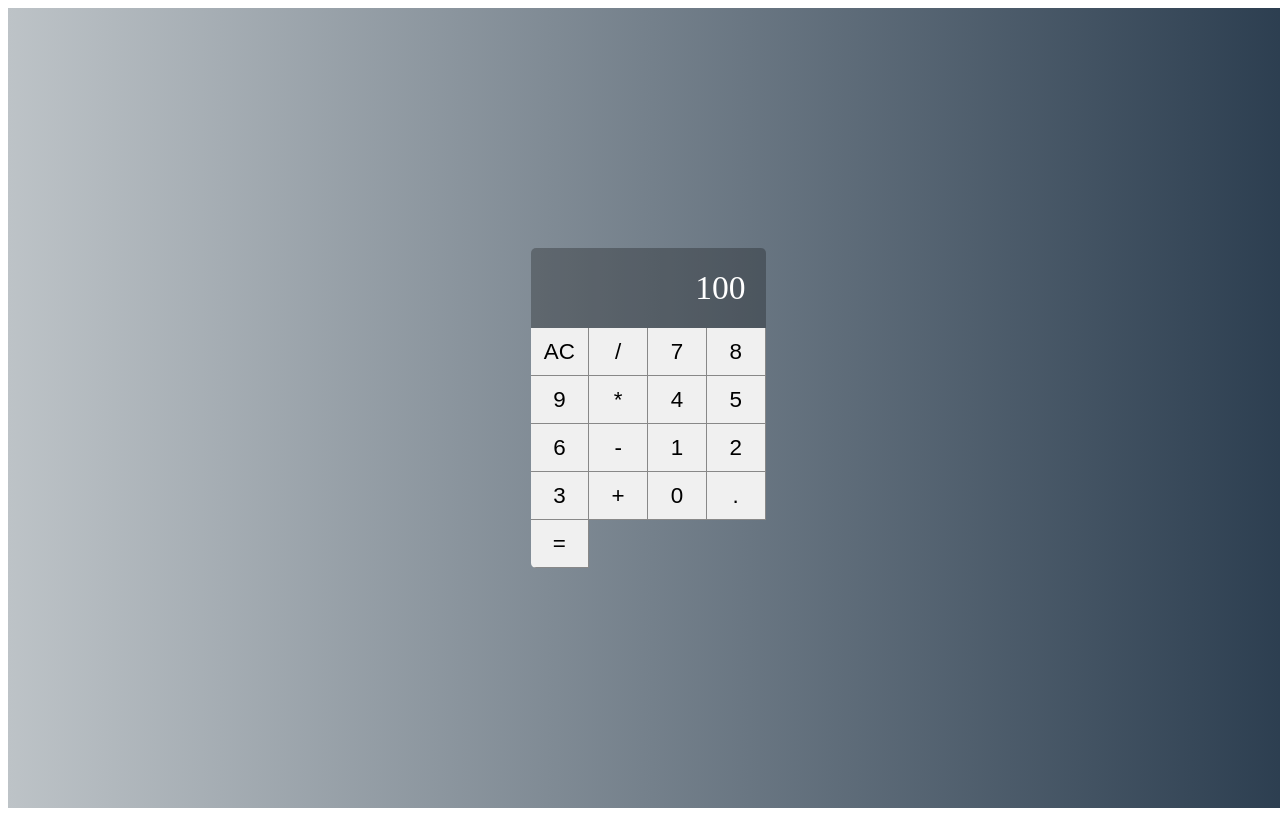
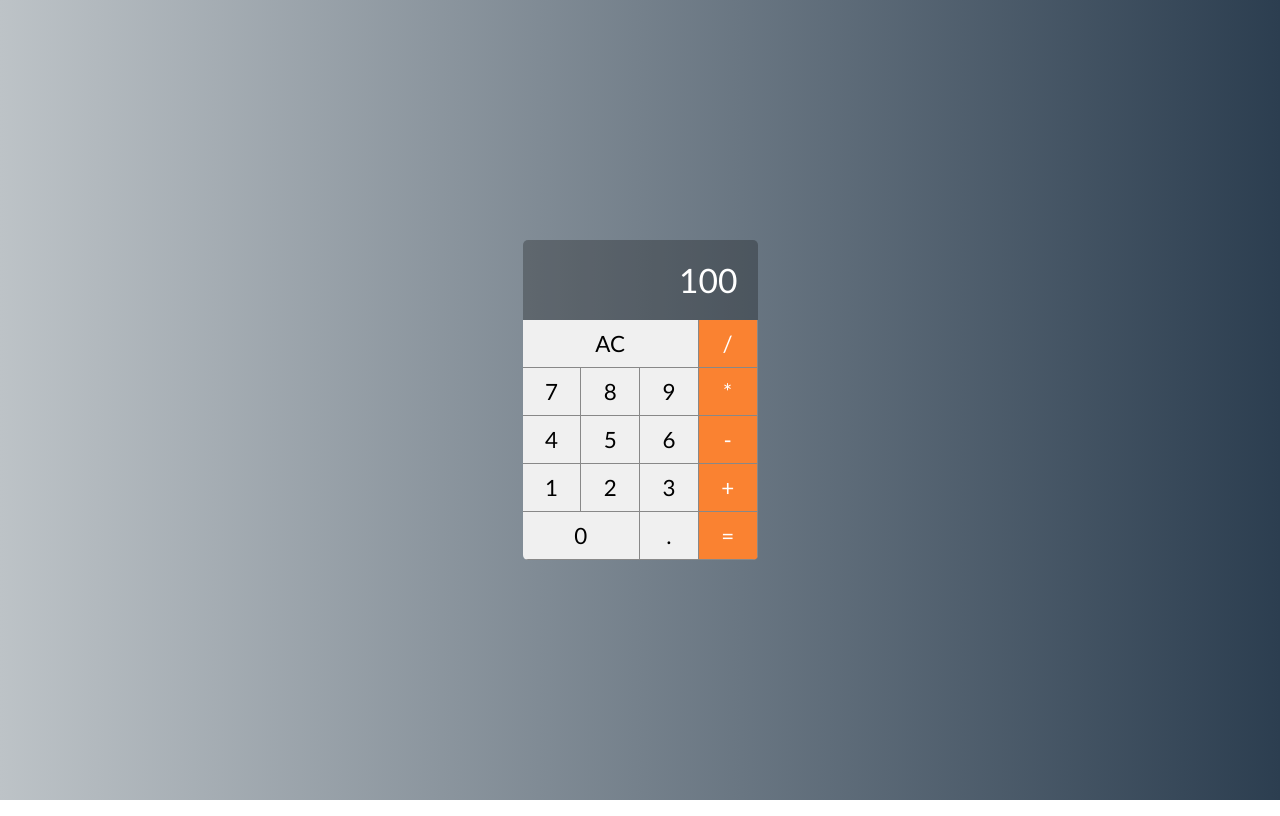
Before and after one commit to RafaelMagnoC/calculadora-react, a React (Create React App) app: page / in a window 1280 px wide. Built offline with nearby package versions, Linux system fonts and the light colour scheme.

Commit message:
Criei um componente principal para calculadora e faço a referência no arquivo App que considerei como principal

```diff
--- a/src/App.css
+++ b/src/App.css
@@ -1,4 +1,4 @@
-/*
+
 
 * {
     margin: 0;
@@ -6,8 +6,6 @@
     box-sizing: border-box;
     font-family: 'Trebuchet MS', 'Lucida Sans Unicode', 'Lucida Grande', 'Lucida Sans', Arial, sans-serif;
 }
-
-*/
 
 
 #root {
@@ -18,15 +16,3 @@
     align-items: center;
     background: linear-gradient(to right, rgb(189, 195, 199), rgb(44, 62, 80));
 }
-
-.calculadora {
-    height: 320px;
-    width: 235px;
-    border-radius: 5px;
-    overflow: hidden;
-    text-align: center;
-
-    display: grid;
-    grid-template-columns: repeat(4, 25%);
-    grid-template-rows: 1fr repeat(5, 48px);
-}
--- a/src/App.jsx
+++ b/src/App.jsx
@@ -1,52 +1,12 @@
-import React, { Component } from "react";
-import Button from "./components/Button";
-import Display from "./components/Display";
+import React from "react";
+import Calculadora from "./components/Calculadora";
+
+
 import "./App.css"
 
 
-class Calculadora extends Component {
-
-    limparDisplay() {
-        console.log("limpar");
-    }
-
-    enviarOperacao(operacao) {
-        console.log(operacao);
-    }
-
-    adicionarDigito(n) {
-        console.log(n);
-    }
-
-    render() {
-
-        const adicionarDigito = n => this.adicionarDigito(n);
-        const enviarOperacao = n => this.enviarOperacao(n);
-
-        return (
-            <div className="calculadora">
-                <Display value={100} />
-                <Button label="AC" click={() => this.limparDisplay()} />
-                <Button label="/" />
-                <Button label="7" />
-                <Button label="8" />
-                <Button label="9" />
-                <Button label="*" />
-                <Button label="4" />
-                <Button label="5" />
-                <Button label="6" />
-                <Button label="-" />
-                <Button label="1" />
-                <Button label="2" />
-                <Button label="3" />
-                <Button label="+" />
-                <Button label="0" />
-                <Button label="." />
-                <Button label="=" />
-            </div>
-        )
-    }
-}
+const App =  () =>
+    <Calculadora />
 
 
-export default Calculadora;
+export default App;
--- a/src/components/Button.jsx
+++ b/src/components/Button.jsx
@@ -5,11 +5,11 @@ const Button = (props) => {
     let classes = "button "
     classes += props.operation ? "operation" : ""
     classes += props.double ? "double" : ""
-    classes += props.triplo ? "triplo" : ""
+    classes += props.triple ? "triple" : ""
 
     return (
         <button
-            onClick={e => props.click && props.click(props.innerHTML)}
+            onClick={e => props.click && props.click(e.target.innerHTML)}
             className={classes}>
             {props.label}
         </button>
--- /dev/null
+++ b/src/components/Calculadora.css
@@ -0,0 +1,11 @@
+.calculadora {
+    height: 320px;
+    width: 235px;
+    border-radius: 5px;
+    overflow: hidden;
+    text-align: center;
+
+    display: grid;
+    grid-template-columns: repeat(4, 25%);
+    grid-template-rows: 1fr repeat(5, 48px);
+}
--- /dev/null
+++ b/src/components/Calculadora.jsx
@@ -0,0 +1,55 @@
+import React, { Component }  from "react";
+import Button from "./Button";
+import Display from "./Display";
+import "./Calculadora.css";
+
+class Calculadora extends Component {
+
+    constructor(props) {
+        super(props)
+        this.limparDisplay = this.limparDisplay.bind(this);
+        this.enviarOperacao = this.enviarOperacao.bind(this);
+        this.adicionarDigito = this.adicionarDigito.bind(this);
+    }
+
+    limparDisplay() {
+        console.log("limpar");
+    }
+
+    enviarOperacao(operacao) {
+        console.log(operacao);
+    }
+
+    adicionarDigito(n) {
+        console.log(n);
+    }
+
+    render() {
+
+        return (
+            <div className="calculadora">
+                <Display value={100} />
+                <Button label="AC" click={this.limparDisplay} triple />
+                <Button label="/" click={this.enviarOperacao} operation/>
+                <Button label="7" click={this.adicionarDigito} />
+                <Button label="8" click={this.adicionarDigito} />
+                <Button label="9" click={this.adicionarDigito} />
+                <Button label="*" click={this.enviarOperacao} operation/>
+                <Button label="4" click={this.adicionarDigito} />
+                <Button label="5" click={this.adicionarDigito} />
+                <Button label="6" click={this.adicionarDigito} />
+                <Button label="-" click={this.enviarOperacao} operation/>
+                <Button label="1" click={this.adicionarDigito} />
+                <Button label="2" click={this.adicionarDigito} />
+                <Button label="3" click={this.adicionarDigito} />
+                <Button label="+" click={this.enviarOperacao} operation/>
+                <Button label="0" click={this.adicionarDigito} double />
+                <Button label="." click={this.adicionarDigito} />
+                <Button label="=" click={this.adicionarDigito} operation/>
+            </div>
+        )
+    }
+}
+
+
+export default Calculadora;
--- a/src/index.js
+++ b/src/index.js
@@ -1,10 +1,8 @@
 import React from "react";
 import { createRoot } from 'react-dom/client';
 
-
-
-import Calculadora from "./App";
+import App from "./App";
 
 const container = document.querySelector("#root");
 const root = createRoot(container);
-root.render(<Calculadora />);
+root.render(<App />);
```
